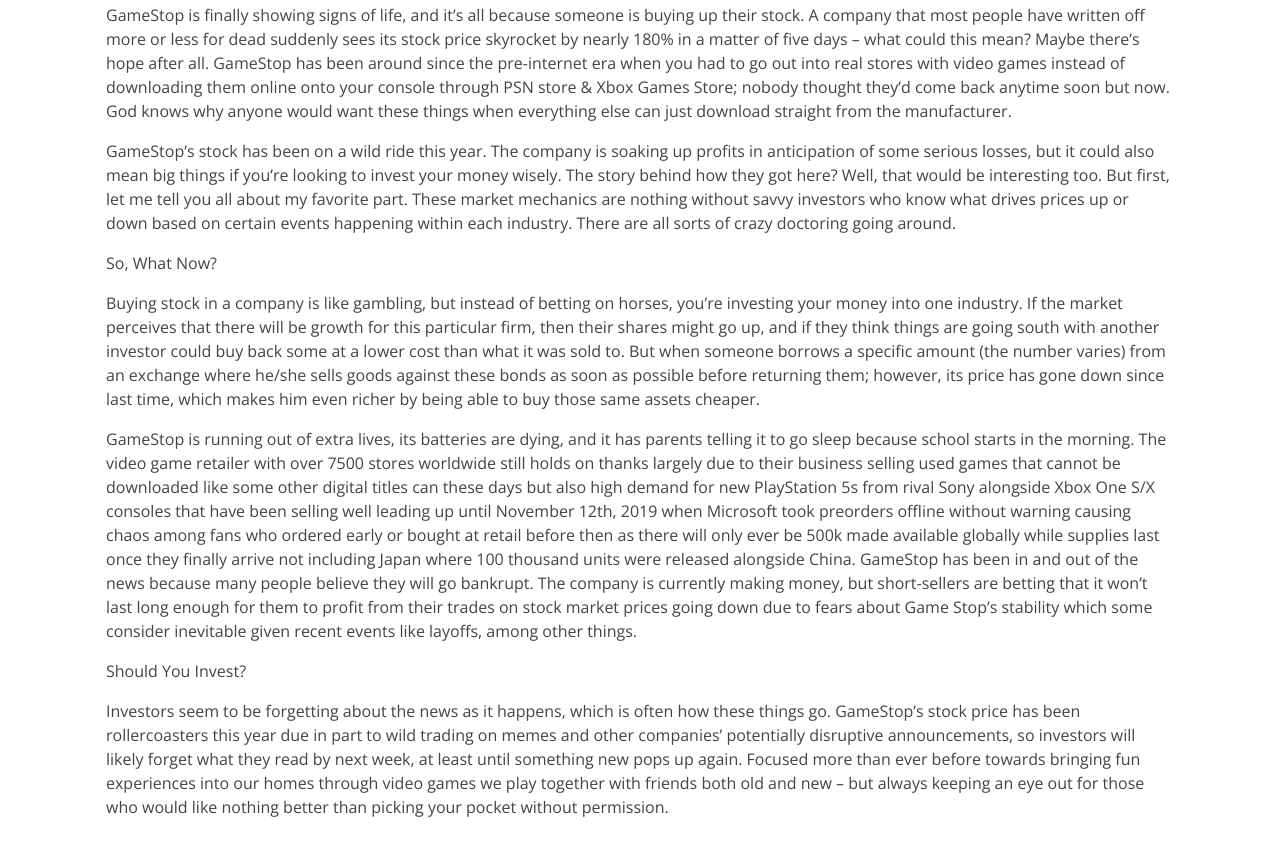
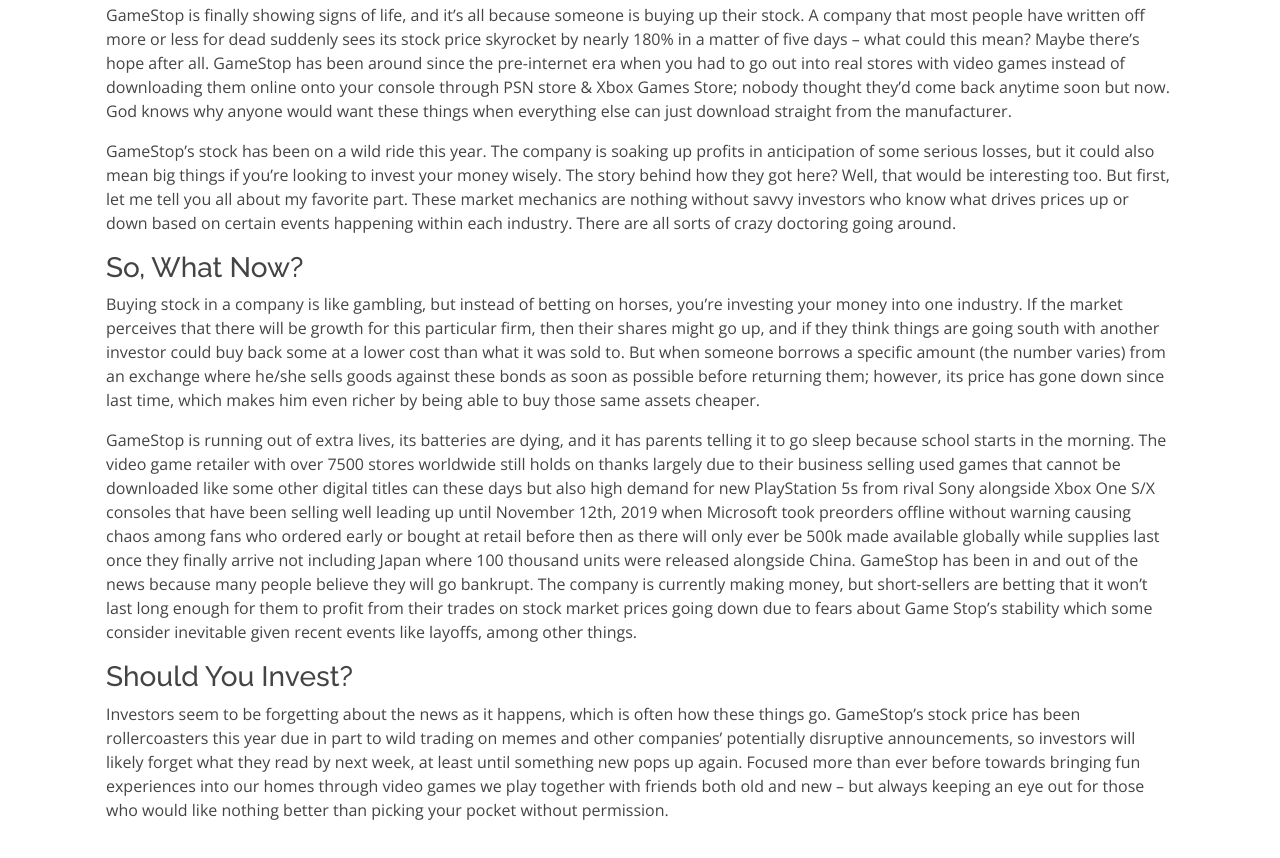
Before and after one commit to pdrake1988/Isaacs-Website, a plain HTML site: page blog2.html in a window 1280 px wide. Shown: the part 440-1298 px from the top of the page. Drawn offline with nearby package versions, Linux system fonts and the light colour scheme.

Commit message:
almost done

```diff
--- a/blog2.html
+++ b/blog2.html
@@ -48,12 +48,12 @@
         <p>GameStop is finally showing signs of life, and it’s all because someone is buying up their stock. A company that most people have written off more or less for dead suddenly sees its stock price skyrocket by nearly 180% in a matter of five days – what could this mean? Maybe there’s hope after all. GameStop has been around since the pre-internet era when you had to go out into real stores with video games instead of downloading them online onto your console through PSN store & Xbox Games Store; nobody thought they’d come back anytime soon but now. God knows why anyone would want these things when everything else can just download straight from the manufacturer.</p>
         <p>GameStop’s stock has been on a wild ride this year. The company is soaking up profits in anticipation of some serious losses, but it could also mean big things if you’re looking to invest your money wisely.
           The story behind how they got here? Well, that would be interesting too. But first, let me tell you all about my favorite part. These market mechanics are nothing without savvy investors who know what drives prices up or down based on certain events happening within each industry. There are all sorts of crazy doctoring going around.</p>
-        <p>So, What Now?</p>
+        <h3>So, What Now?</h3>
         <p>Buying stock in a company is like gambling, but instead of betting on horses, you’re investing your money into one industry. If the market perceives that there will be growth for this particular firm, then their shares might go up, and if they think things are going south with another investor could buy back some at a lower cost than what it was sold to. But when someone borrows a specific amount (the number varies) from an exchange where he/she sells goods against these bonds as soon as possible before returning them; however, its price has gone down since last time, which makes him even richer by being able to buy those same assets cheaper.</p>
         <p>GameStop is running out of extra lives, its batteries are dying, and it has parents telling it to go sleep because school starts in the morning.
           The video game retailer with over 7500 stores worldwide still holds on thanks largely due to their business selling used games that cannot be downloaded like some other digital titles can these days but also high demand for new PlayStation 5s from rival Sony alongside Xbox One S/X consoles that have been selling well leading up until November 12th, 2019 when Microsoft took preorders offline without warning causing chaos among fans who ordered early or bought at retail before then as there will only ever be 500k made available globally while supplies last once they finally arrive not including Japan where 100 thousand units were released alongside China.
           GameStop has been in and out of the news because many people believe they will go bankrupt. The company is currently making money, but short-sellers are betting that it won’t last long enough for them to profit from their trades on stock market prices going down due to fears about Game Stop’s stability which some consider inevitable given recent events like layoffs, among other things.</p>
-        <p>Should You Invest?</p>
+        <h3>Should You Invest?</h3>
         <p>Investors seem to be forgetting about the news as it happens, which is often how these things go. GameStop’s stock price has been rollercoasters this year due in part to wild trading on memes and other companies’ potentially disruptive announcements, so investors will likely forget what they read by next week, at least until something new pops up again.
           Focused more than ever before towards bringing fun experiences into our homes through video games we play together with friends both old and new – but always keeping an eye out for those who would like nothing better than picking your pocket without permission.</p>
       </div>
```
Also changed, not shown: index.html (+2 -2 lines).
